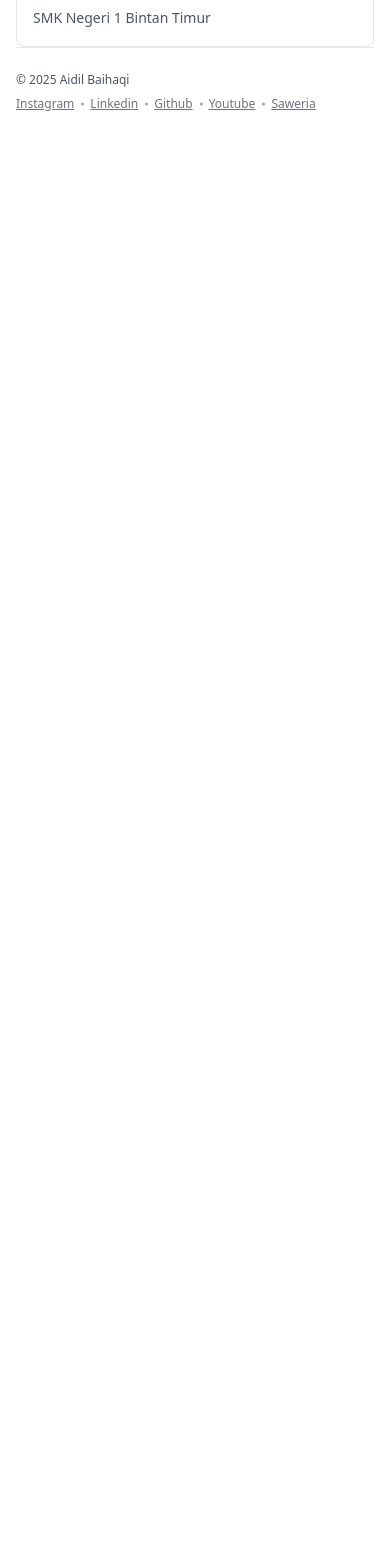
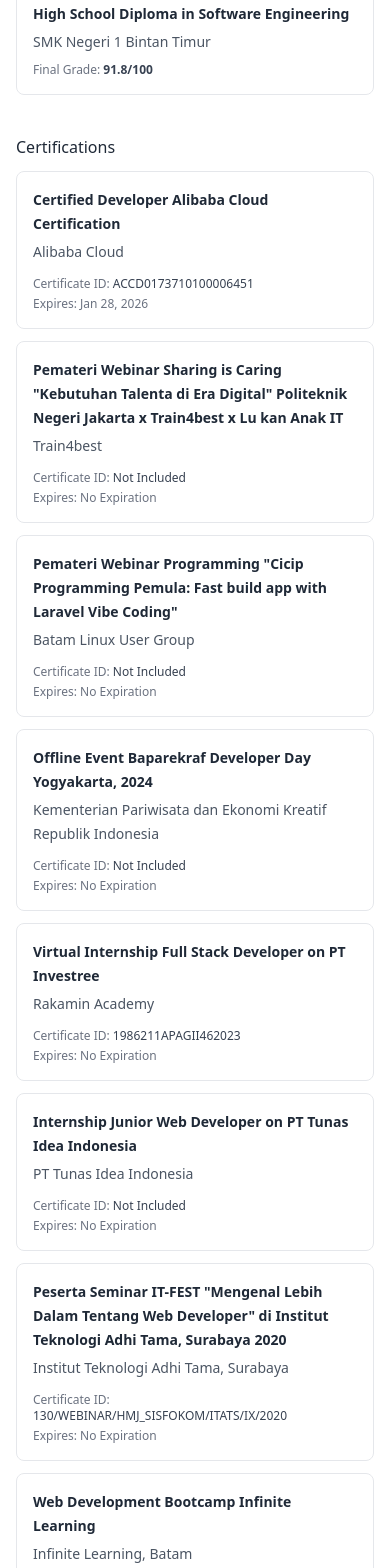
Before and after one commit to aidilbaihaqi/ngobarengaidil, a Next.js app: page /about in a window 390 px wide. Shown: the part 6035-7603 px from the top of the page. Before the commit the page ends 6171 px from the top, so only its background shows below. Built offline with nearby package versions, Linux system fonts and the light colour scheme.

Commit message:
update certificate

```diff
--- a/app/about/page.tsx
+++ b/app/about/page.tsx
@@ -4,6 +4,7 @@
 import Image from "next/image";
 import { TypewriterEffectSmoothDemo } from "@/app/components/Text/TypewriterEffectSmooth";
 import ClickSpark from "@/app/components/ui/ClickSpark";
+import AwardCarousel from "@/app/components/ui/AwardCarousel";
 
 
 export default function Home() {
@@ -700,6 +701,10 @@
                   <p className="leading-6 mt-1 text-sm text-gray-600 dark:text-neutral-400 text-left">
                     Universitas Maritim Raja Ali Haji
                   </p>
+
+                  <p className="mt-2 text-xs text-gray-500 dark:text-neutral-500 text-left">
+                    Current GPA: <span className="font-semibold text-gray-700 dark:text-neutral-300">3.72/4.00</span>
+                  </p>
                 </div>
 
                 <div className="p-4 border border-gray-200 rounded-lg dark:border-neutral-700 text-left">
@@ -722,168 +727,252 @@
                   <p className="leading-6 mt-1 text-sm text-gray-600 dark:text-neutral-400 text-left">
                     SMK Negeri 1 Bintan Timur
                   </p>
+
+                  <p className="mt-2 text-xs text-gray-500 dark:text-neutral-500 text-left">
+                    Final Grade: <span className="font-semibold text-gray-700 dark:text-neutral-300">91.8/100</span>
+                  </p>
                 </div>
               </div>
               {/* End Grid */}
             </div>
             {/* End Education */}
 
-            {/* Certificates */}
-            {/* <div className="mt-10 sm:mt-14 text-left">
-            <h2 className="mb-3 font-medium text-gray-800 dark:text-neutral-200 text-left">
-              Certificates
-            </h2>
+            {/* Certifications */}
+            <div className="mt-10 sm:mt-14 text-left">
+              <h2 className="mb-3 font-medium text-gray-800 dark:text-neutral-200 text-left">
+                Certifications
+              </h2>
 
-
-            <div className="grid grid-cols-1 sm:grid-cols-2 gap-3">
-              <div className="p-4 border border-gray-200 rounded-lg dark:border-neutral-700 text-left">
-                <div className="flex items-center mb-3">
-                  <Image
-                    src={"/image/logo-dicoding.png"}
-                    width={40}
-                    height={40}
-                    alt="Dicoding"
-                    className="shrink-0 size-10 mr-3"
-                  />
-                  <div>
-                    <h3 className="text-xs text-gray-600 dark:text-neutral-400 text-left">
-                      2023
-                    </h3>
-                    <p className="leading-6 font-semibold text-sm text-gray-800 dark:text-neutral-200 text-left">
-                      Belajar Dasar Pemrograman Web
+              {/* Grid */}
+              <div className="grid grid-cols-1 sm:grid-cols-2 gap-3">
+                {/* Certification Card 1 */}
+                <div className="p-4 border border-gray-200 rounded-lg dark:border-neutral-700 text-left">
+                  <p className="leading-6 font-semibold text-sm text-gray-800 dark:text-neutral-200 text-left mb-1">
+                    Certified Developer Alibaba Cloud Certification
+                  </p>
+                  <p className="leading-6 text-sm text-gray-600 dark:text-neutral-400 text-left mb-3">
+                    Alibaba Cloud
+                  </p>
+                  <div className="space-y-1">
+                    <p className="text-xs text-gray-500 dark:text-neutral-500 text-left">
+                      Certificate ID: <span className="text-gray-700 dark:text-neutral-300">ACCD0173710100006451</span>
+                    </p>
+                    <p className="text-xs text-gray-500 dark:text-neutral-500 text-left">
+                      Expires: Jan 28, 2026
                     </p>
                   </div>
                 </div>
-                <p className="leading-6 text-sm text-gray-600 dark:text-neutral-400 text-left">
-                  Dicoding Indonesia
-                </p>
-              </div>
 
-              <div className="p-4 border border-gray-200 rounded-lg dark:border-neutral-700 text-left">
-                <div className="flex items-center mb-3">
-                  <Image
-                    src={"/image/logo-dicoding.png"}
-                    width={40}
-                    height={40}
-                    alt="Dicoding"
-                    className="shrink-0 size-10 mr-3"
-                  />
-                  <div>
-                    <h3 className="text-xs text-gray-600 dark:text-neutral-400 text-left">
-                      2023
-                    </h3>
-                    <p className="leading-6 font-semibold text-sm text-gray-800 dark:text-neutral-200 text-left">
-                      Belajar Fundamental Front-End Web Development
+                {/* Certification Card 2 */}
+                <div className="p-4 border border-gray-200 rounded-lg dark:border-neutral-700 text-left">
+                  <p className="leading-6 font-semibold text-sm text-gray-800 dark:text-neutral-200 text-left mb-1">
+                    Pemateri Webinar Sharing is Caring &quot;Kebutuhan Talenta di Era Digital&quot; Politeknik Negeri Jakarta x Train4best x Lu kan Anak IT
+                  </p>
+                  <p className="leading-6 text-sm text-gray-600 dark:text-neutral-400 text-left mb-3">
+                    Train4best
+                  </p>
+                  <div className="space-y-1">
+                    <p className="text-xs text-gray-500 dark:text-neutral-500 text-left">
+                      Certificate ID: <span className="text-gray-700 dark:text-neutral-300">Not Included</span>
+                    </p>
+                    <p className="text-xs text-gray-500 dark:text-neutral-500 text-left">
+                      Expires: No Expiration
                     </p>
                   </div>
                 </div>
-                <p className="leading-6 text-sm text-gray-600 dark:text-neutral-400 text-left">
-                  Dicoding Indonesia
-                </p>
-              </div>
 
-              <div className="p-4 border border-gray-200 rounded-lg dark:border-neutral-700 text-left">
-                <div className="flex items-center mb-3">
-                  <Image
-                    src={"/image/logo-dicoding.png"}
-                    width={40}
-                    height={40}
-                    alt="Dicoding"
-                    className="shrink-0 size-10 mr-3"
-                  />
-                  <div>
-                    <h3 className="text-xs text-gray-600 dark:text-neutral-400 text-left">
-                      2023
-                    </h3>
-                    <p className="leading-6 font-semibold text-sm text-gray-800 dark:text-neutral-200 text-left">
-                      Belajar Membuat Front-End Web untuk Pemula
+                {/* Certification Card 3 */}
+                <div className="p-4 border border-gray-200 rounded-lg dark:border-neutral-700 text-left">
+                  <p className="leading-6 font-semibold text-sm text-gray-800 dark:text-neutral-200 text-left mb-1">
+                    Pemateri Webinar Programming &quot;Cicip Programming Pemula: Fast build app with Laravel Vibe Coding&quot;
+                  </p>
+                  <p className="leading-6 text-sm text-gray-600 dark:text-neutral-400 text-left mb-3">
+                    Batam Linux User Group
+                  </p>
+                  <div className="space-y-1">
+                    <p className="text-xs text-gray-500 dark:text-neutral-500 text-left">
+                      Certificate ID: <span className="text-gray-700 dark:text-neutral-300">Not Included</span>
+                    </p>
+                    <p className="text-xs text-gray-500 dark:text-neutral-500 text-left">
+                      Expires: No Expiration
                     </p>
                   </div>
                 </div>
-                <p className="leading-6 text-sm text-gray-600 dark:text-neutral-400 text-left">
-                  Dicoding Indonesia
-                </p>
-              </div>
 
-              <div className="p-4 border border-gray-200 rounded-lg dark:border-neutral-700 text-left">
-                <div className="flex items-center mb-3">
-                  <Image
-                    src={"/image/logo-rakamin.webp"}
-                    width={40}
-                    height={40}
-                    alt="Rakamin Academy"
-                    className="shrink-0 size-10 mr-3 rounded-full"
-                  />
-                  <div>
-                    <h3 className="text-xs text-gray-600 dark:text-neutral-400 text-left">
-                      2023
-                    </h3>
-                    <p className="leading-6 font-semibold text-sm text-gray-800 dark:text-neutral-200 text-left">
-                      Full Stack Developer Bootcamp
+                {/* Certification Card 4 */}
+                <div className="p-4 border border-gray-200 rounded-lg dark:border-neutral-700 text-left">
+                  <p className="leading-6 font-semibold text-sm text-gray-800 dark:text-neutral-200 text-left mb-1">
+                    Offline Event Baparekraf Developer Day Yogyakarta, 2024
+                  </p>
+                  <p className="leading-6 text-sm text-gray-600 dark:text-neutral-400 text-left mb-3">
+                    Kementerian Pariwisata dan Ekonomi Kreatif Republik Indonesia
+                  </p>
+                  <div className="space-y-1">
+                    <p className="text-xs text-gray-500 dark:text-neutral-500 text-left">
+                      Certificate ID: <span className="text-gray-700 dark:text-neutral-300">Not Included</span>
+                    </p>
+                    <p className="text-xs text-gray-500 dark:text-neutral-500 text-left">
+                      Expires: No Expiration
                     </p>
                   </div>
                 </div>
-                <p className="leading-6 text-sm text-gray-600 dark:text-neutral-400 text-left">
-                  Rakamin Academy x PT Investree
-                </p>
-              </div>
 
-              <div className="p-4 border border-gray-200 rounded-lg dark:border-neutral-700 text-left">
-                <div className="flex items-center mb-3">
-                  <Image
-                    src={"/image/logo-coursera.png"}
-                    width={40}
-                    height={40}
-                    alt="Coursera"
-                    className="shrink-0 size-10 mr-3"
-                  />
-                  <div>
-                    <h3 className="text-xs text-gray-600 dark:text-neutral-400 text-left">
-                      2022
-                    </h3>
-                    <p className="leading-6 font-semibold text-sm text-gray-800 dark:text-neutral-200 text-left">
-                      Introduction to Web Development with HTML, CSS, JavaScript
+                {/* Certification Card 5 */}
+                <div className="p-4 border border-gray-200 rounded-lg dark:border-neutral-700 text-left">
+                  <p className="leading-6 font-semibold text-sm text-gray-800 dark:text-neutral-200 text-left mb-1">
+                    Virtual Internship Full Stack Developer on PT Investree
+                  </p>
+                  <p className="leading-6 text-sm text-gray-600 dark:text-neutral-400 text-left mb-3">
+                    Rakamin Academy
+                  </p>
+                  <div className="space-y-1">
+                    <p className="text-xs text-gray-500 dark:text-neutral-500 text-left">
+                      Certificate ID: <span className="text-gray-700 dark:text-neutral-300">1986211APAGII462023</span>
+                    </p>
+                    <p className="text-xs text-gray-500 dark:text-neutral-500 text-left">
+                      Expires: No Expiration
                     </p>
                   </div>
                 </div>
-                <p className="leading-6 text-sm text-gray-600 dark:text-neutral-400 text-left">
-                  IBM via Coursera
-                </p>
-              </div>
 
-              <div className="p-4 border border-gray-200 rounded-lg dark:border-neutral-700 text-left">
-                <div className="flex items-center mb-3">
-                  <Image
-                    src={"/image/logo-freecodecamp.png"}
-                    width={40}
-                    height={40}
-                    alt="freeCodeCamp"
-                    className="shrink-0 size-10 mr-3"
-                  />
-                  <div>
-                    <h3 className="text-xs text-gray-600 dark:text-neutral-400 text-left">
-                      2022
-                    </h3>
-                    <p className="leading-6 font-semibold text-sm text-gray-800 dark:text-neutral-200 text-left">
-                      Responsive Web Design
+                {/* Certification Card 6 */}
+                <div className="p-4 border border-gray-200 rounded-lg dark:border-neutral-700 text-left">
+                  <p className="leading-6 font-semibold text-sm text-gray-800 dark:text-neutral-200 text-left mb-1">
+                    Internship Junior Web Developer on PT Tunas Idea Indonesia
+                  </p>
+                  <p className="leading-6 text-sm text-gray-600 dark:text-neutral-400 text-left mb-3">
+                    PT Tunas Idea Indonesia
+                  </p>
+                  <div className="space-y-1">
+                    <p className="text-xs text-gray-500 dark:text-neutral-500 text-left">
+                      Certificate ID: <span className="text-gray-700 dark:text-neutral-300">Not Included</span>
+                    </p>
+                    <p className="text-xs text-gray-500 dark:text-neutral-500 text-left">
+                      Expires: No Expiration
                     </p>
                   </div>
                 </div>
-                <p className="leading-6 text-sm text-gray-600 dark:text-neutral-400 text-left">
-                  freeCodeCamp
-                </p>
+
+                {/* Certification Card 7 */}
+                <div className="p-4 border border-gray-200 rounded-lg dark:border-neutral-700 text-left">
+                  <p className="leading-6 font-semibold text-sm text-gray-800 dark:text-neutral-200 text-left mb-1">
+                    Peserta Seminar IT-FEST &quot;Mengenal Lebih Dalam Tentang Web Developer&quot; di Institut Teknologi Adhi Tama, Surabaya 2020
+                  </p>
+                  <p className="leading-6 text-sm text-gray-600 dark:text-neutral-400 text-left mb-3">
+                    Institut Teknologi Adhi Tama, Surabaya
+                  </p>
+                  <div className="space-y-1">
+                    <p className="text-xs text-gray-500 dark:text-neutral-500 text-left">
+                      Certificate ID: <span className="text-gray-700 dark:text-neutral-300">130/WEBINAR/HMJ_SISFOKOM/ITATS/IX/2020</span>
+                    </p>
+                    <p className="text-xs text-gray-500 dark:text-neutral-500 text-left">
+                      Expires: No Expiration
+                    </p>
+                  </div>
+                </div>
+
+                {/* Certification Card 8 */}
+                <div className="p-4 border border-gray-200 rounded-lg dark:border-neutral-700 text-left">
+                  <p className="leading-6 font-semibold text-sm text-gray-800 dark:text-neutral-200 text-left mb-1">
+                    Web Development Bootcamp Infinite Learning
+                  </p>
+                  <p className="leading-6 text-sm text-gray-600 dark:text-neutral-400 text-left mb-3">
+                    Infinite Learning, Batam
+                  </p>
+                  <div className="space-y-1">
+                    <p className="text-xs text-gray-500 dark:text-neutral-500 text-left">
+                      Certificate ID: <span className="text-gray-700 dark:text-neutral-300">0029/IL-FEBOOTCAMP/III/2024</span>
+                    </p>
+                    <p className="text-xs text-gray-500 dark:text-neutral-500 text-left">
+                      Expires: No Expiration
+                    </p>
+                  </div>
+                </div>
               </div>
+              {/* End Grid */}
             </div>
-          </div> */}
-            {/* End Certificates */}
+            {/* End Certifications */}
 
-            {/* Honor and Awards */}
-            {/* <div className="mt-10 sm:mt-14">
-            <h2 className="mb-3 font-medium text-gray-800 dark:text-neutral-200">
-              Honor and Awards
-            </h2>
-          </div> */}
-            {/* End Honor and Awards */}
+            {/* Awards */}
+            <div className="mt-10 sm:mt-14 text-left">
+              <h2 className="mb-3 font-medium text-gray-800 dark:text-neutral-200 text-left">
+                Awards
+              </h2>
+
+              {/* Grid */}
+              <div className="grid grid-cols-1 sm:grid-cols-2 gap-3">
+                {/* Award Card 1 */}
+                <div className="p-4 border border-gray-200 rounded-lg dark:border-neutral-700 text-left">
+                  <AwardCarousel
+                    images={[
+                      "/image/award-bpi-1.jpg",
+                      "/image/award-bpi-2.jpg",
+                      "/image/award-bpi-3.jpg"
+                    ]}
+                    alt="Beasiswa Pendidikan Indonesia"
+                  />
+
+                  <p className="leading-6 font-semibold text-sm text-gray-800 dark:text-neutral-200 text-left mb-2">
+                    Beasiswa Pendidikan Indonesia Awardee
+                  </p>
+
+                  <p className="leading-6 text-sm text-gray-600 dark:text-neutral-400 text-left mb-1">
+                    Kementerian Pendidikan, Kebudayaan, Riset, dan Teknologi
+                  </p>
+
+                  <p className="text-xs text-gray-500 dark:text-neutral-500 text-left">
+                    Year: 2023
+                  </p>
+                </div>
+
+                {/* Award Card 2 */}
+                <div className="p-4 border border-gray-200 rounded-lg dark:border-neutral-700 text-left">
+                  <AwardCarousel
+                    images={[
+                      "/image/award-graduate-1.jpg",
+                      "/image/award-graduate-2.jpg"
+                    ]}
+                    alt="Best Graduate"
+                  />
+
+                  <p className="leading-6 font-semibold text-sm text-gray-800 dark:text-neutral-200 text-left mb-2">
+                    Best Graduate in Informatics Engineering
+                  </p>
+
+                  <p className="leading-6 text-sm text-gray-600 dark:text-neutral-400 text-left mb-1">
+                    Universitas Maritim Raja Ali Haji
+                  </p>
+
+                  <p className="text-xs text-gray-500 dark:text-neutral-500 text-left">
+                    Year: 2023
+                  </p>
+                </div>
+
+                {/* Award Card 3 - Example */}
+                <div className="p-4 border border-gray-200 rounded-lg dark:border-neutral-700 text-left">
+                  <AwardCarousel
+                    images={[
+                      "/image/award-hackathon-1.jpg"
+                    ]}
+                    alt="Hackathon Winner"
+                  />
+
+                  <p className="leading-6 font-semibold text-sm text-gray-800 dark:text-neutral-200 text-left mb-2">
+                    1st Place - National Hackathon Competition
+                  </p>
+
+                  <p className="leading-6 text-sm text-gray-600 dark:text-neutral-400 text-left mb-1">
+                    Indonesian Tech Community
+                  </p>
+
+                  <p className="text-xs text-gray-500 dark:text-neutral-500 text-left">
+                    Year: 2024
+                  </p>
+                </div>
+              </div>
+              {/* End Grid */}
+            </div>
+            {/* End Awards */}
 
           </div>
         </main>
--- /dev/null
+++ b/app/components/ui/AwardCarousel.tsx
@@ -0,0 +1,76 @@
+"use client";
+
+import { useState } from "react";
+import Image from "next/image";
+import { ChevronLeft, ChevronRight } from "lucide-react";
+
+interface AwardCarouselProps {
+  images: string[];
+  alt: string;
+}
+
+export default function AwardCarousel({ images, alt }: AwardCarouselProps) {
+  const [currentIndex, setCurrentIndex] = useState(0);
+
+  const goToPrevious = () => {
+    setCurrentIndex((prevIndex) =>
+      prevIndex === 0 ? images.length - 1 : prevIndex - 1
+    );
+  };
+
+  const goToNext = () => {
+    setCurrentIndex((prevIndex) =>
+      prevIndex === images.length - 1 ? 0 : prevIndex + 1
+    );
+  };
+
+  if (images.length === 0) return null;
+
+  return (
+    <div className="relative w-full h-48 mb-3 rounded-lg overflow-hidden bg-gray-100 dark:bg-neutral-800">
+      <Image
+        src={images[currentIndex]}
+        alt={`${alt} - ${currentIndex + 1}`}
+        fill
+        className="object-cover"
+      />
+
+      {images.length > 1 && (
+        <>
+          {/* Navigation Buttons */}
+          <button
+            onClick={goToPrevious}
+            className="absolute left-2 top-1/2 -translate-y-1/2 bg-black/50 hover:bg-black/70 text-white p-1 rounded-full transition-colors"
+            aria-label="Previous image"
+          >
+            <ChevronLeft className="w-5 h-5" />
+          </button>
+
+          <button
+            onClick={goToNext}
+            className="absolute right-2 top-1/2 -translate-y-1/2 bg-black/50 hover:bg-black/70 text-white p-1 rounded-full transition-colors"
+            aria-label="Next image"
+          >
+            <ChevronRight className="w-5 h-5" />
+          </button>
+
+          {/* Dots Indicator */}
+          <div className="absolute bottom-2 left-1/2 -translate-x-1/2 flex gap-1.5">
+            {images.map((_, index) => (
+              <button
+                key={index}
+                onClick={() => setCurrentIndex(index)}
+                className={`w-2 h-2 rounded-full transition-colors ${
+                  index === currentIndex
+                    ? "bg-white"
+                    : "bg-white/50 hover:bg-white/75"
+                }`}
+                aria-label={`Go to image ${index + 1}`}
+              />
+            ))}
+          </div>
+        </>
+      )}
+    </div>
+  );
+}
```
